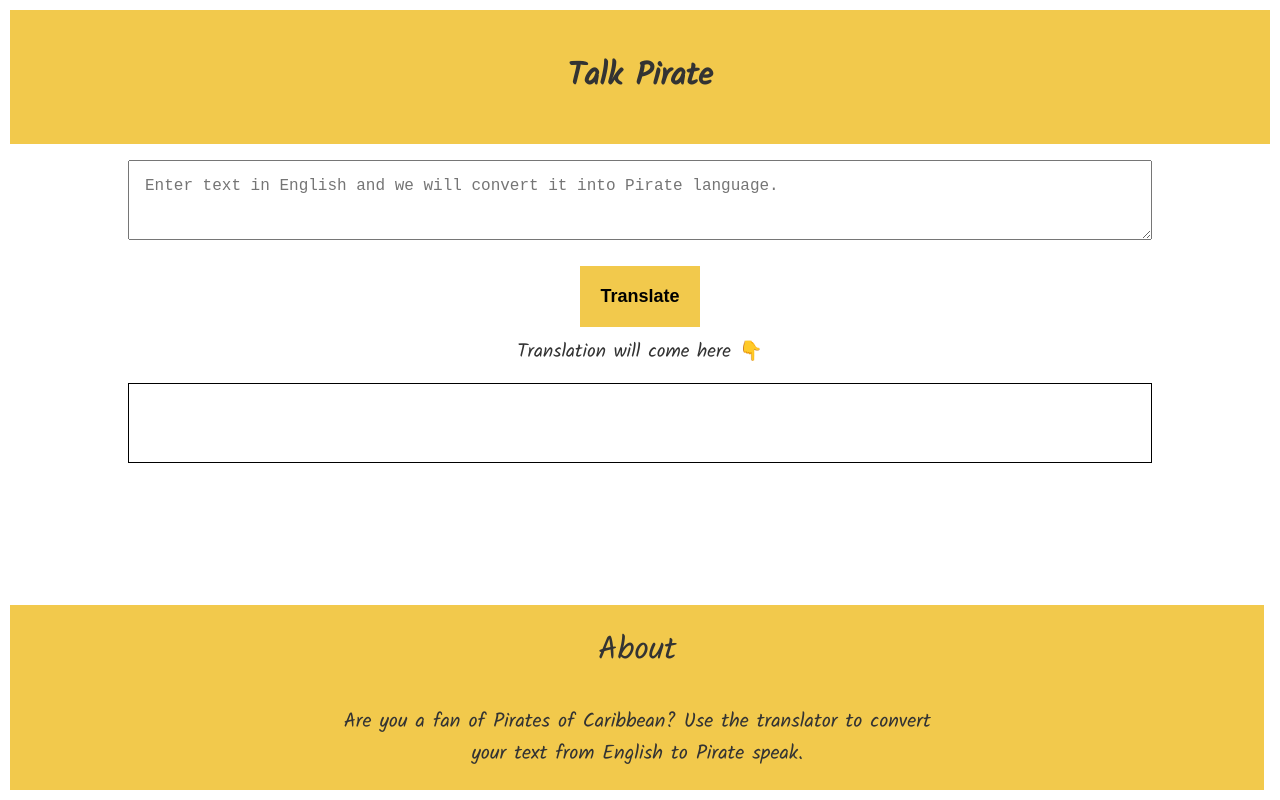
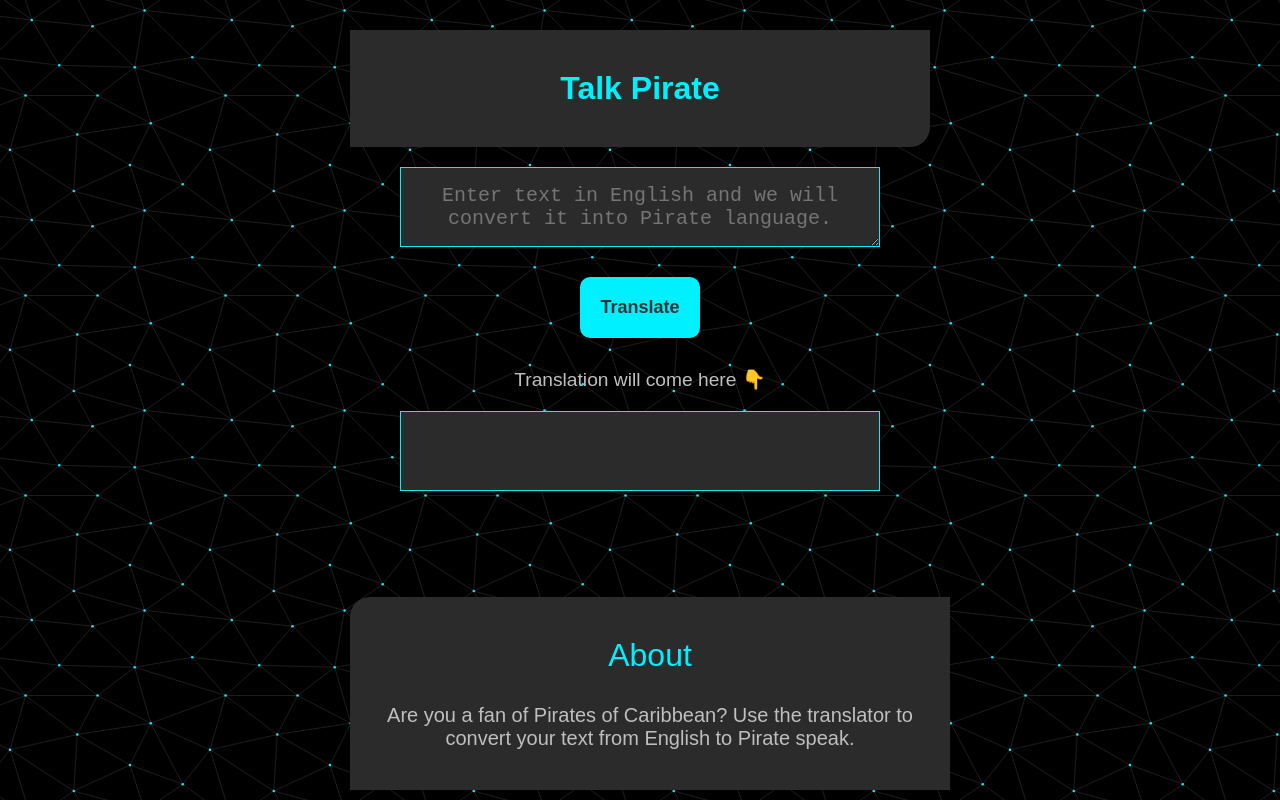
Before and after one commit to maharshimaniar/NEOG-LevelZero-PirateSpeaks, a plain HTML site: page index.html in a window 1280 px wide. Drawn offline with Linux system fonts and the light colour scheme.

Commit message:
modified css, added background

```diff
--- a/index.html
+++ b/index.html
@@ -10,7 +10,6 @@
 </head>
 
 <body>
-    <center>
         <div class="header">
             <h1>Talk Pirate</h1>
         </div>
@@ -32,7 +31,6 @@
                 Are you a fan of Pirates of Caribbean? Use the translator to convert your text from English to Pirate speak.
             </div>
         </div>
-    </center>
     <script src="./app.js" type="text/javascript"></script>
 
 </body>
--- a/style.css
+++ b/style.css
@@ -2,42 +2,68 @@
 
 * {
     box-sizing: border-box;
+    max-width: 600px;
+    min-width: 480px;
+    margin: auto;
+    color: var(--text-color);
+    margin-top: 20px;
+    margin-bottom: 20px;
 }
 
 body {
     margin: 0;
-    font-family: 'Kalam', cursive;
-    color: #333333;
+    font-family: 'Montserrat', sans-serif;
+    margin: auto;
+    background-image: url(./images/background.svg);
+    background-attachment: fixed;
+    text-align: center;
 }
 
 :root {
-    --primary: #F2C94C;
+    --primary: #00f0ff;
     --black: #333333;
-    --width-break:600px
+    --secondary: rgb(43, 43, 43);
+    --text-color: #bfbfbf;
 }
 
 .header{
-    background-color: var(--primary);
     margin : 10px;
     padding : 20px;
+    color: var(--primary);
+    background-color: var(--secondary);
+    border-bottom-right-radius:20px;
+
+
+}
+
+.header > h1{
+    color: var(--primary);
 }
 
 textarea {
     width: 80%;
     height: 10vh;
     display: block;
-    margin: 1rem;
+    margin: auto;
     padding: 1rem;
     font-size: large;
+    color: white;
+    background-color: var(--secondary);
+    text-align: center;
+    border: 1px solid var(--primary);
+    font-size: 20px;
 }
 
 #txt-output {
-    border: 1px solid black;
+    border: 1px solid var(--primary);
     height: 10vh;
     width: 80%;
-    margin: 1rem;
+    margin: auto;
     padding: 1rem;
     font-size: large;
+    background-color: var(--secondary);
+    color: white;
+    font-size: 20px;
 }
 
 #btn-translate{
@@ -47,23 +73,27 @@ textarea {
     font-size: large;
     font-weight: bold;
     border: none;
+    border-radius: 10px;
+    color: var(--black);
+    min-width: 0;
 }
 
 .footer{
-    background-color: var(--primary);
+    background-color: var(--secondary);
+    color: white;
+    padding : 20px;
+    margin: 10px;
     position: fixed;
     bottom: 0;
-    margin : 10px;
-    padding : 20px;
-    width: 98%;
+    border-top-left-radius: 20px;
 }
 
 .footer-hero{
     font-size: 32px;
     margin-bottom: 30px;
+    color: var(--primary);
 }
 
 .footer-content{
     font-size: 20px;
-    max-width: 600px;
 }
```
Also changed, not shown: images/background.svg (added).
